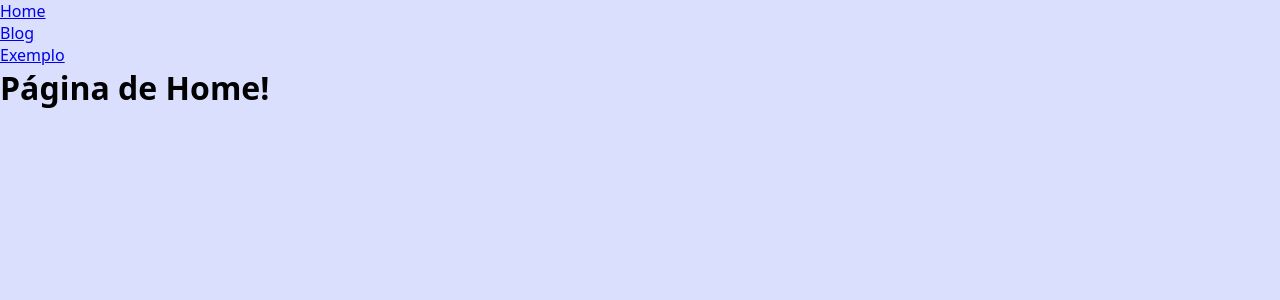
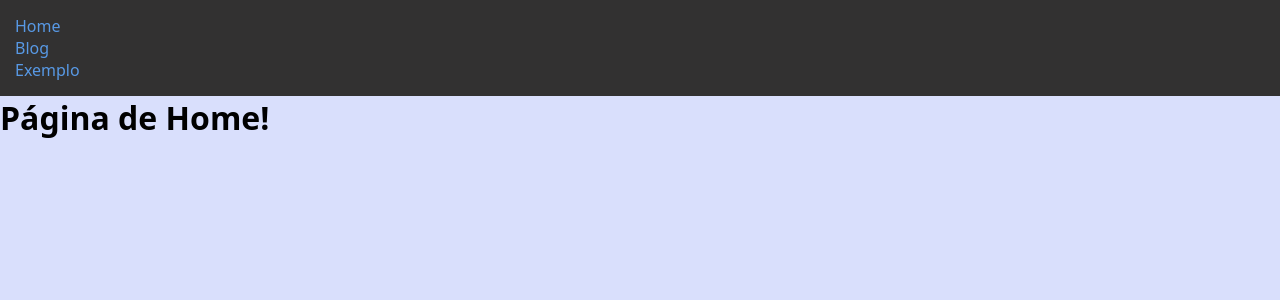
Before and after one commit to gabrielmatos0/studying_django, a Django app: page / in a window 1280 px wide. Shown: the top 300 px of the page. Run offline with Django 5.2, Linux system fonts and the light colour scheme.

Commit message:
css adjustment

```diff
--- a/base/global/partials/menu.html
+++ b/base/global/partials/menu.html
@@ -1,5 +1,5 @@
-<nav>
-    <ul>
+<nav class="menu">
+    <ul class="menu__links">
         <li><a href="{% url 'home:home' %}">Home</a></li>
         <li><a href="{% url 'blog:home' %}">Blog</a></li>
         <li><a href="{% url 'blog:exemplo' %}">Exemplo</a></li>
--- a/base/static/global/css/style.css
+++ b/base/static/global/css/style.css
@@ -4,6 +4,15 @@
     margin: 0;
     padding: 0;
     box-sizing: border-box;
+}
+
+a {
+    color: rgb(88, 153, 229);
+    text-decoration: none;
+}
+
+a:hover {
+    text-decoration: underline;
 }
 
 html {
@@ -14,6 +23,15 @@ body{
     font-size: 1.6rem;
     background-color: rgb(217, 223, 252);
     font-family: system-ui, -apple-system, BlinkMacSystemFont, 'Segoe UI', Roboto, Oxygen, Ubuntu, Cantarell, 'Open Sans', 'Helvetica Neue', sans-serif;
+}
+
+.menu {
+    background-color: rgb(50, 49, 49);
+    padding: 1.5rem;
+}
+
+.menu__links {
+    list-style: none;
 }
 
 .content {
```
